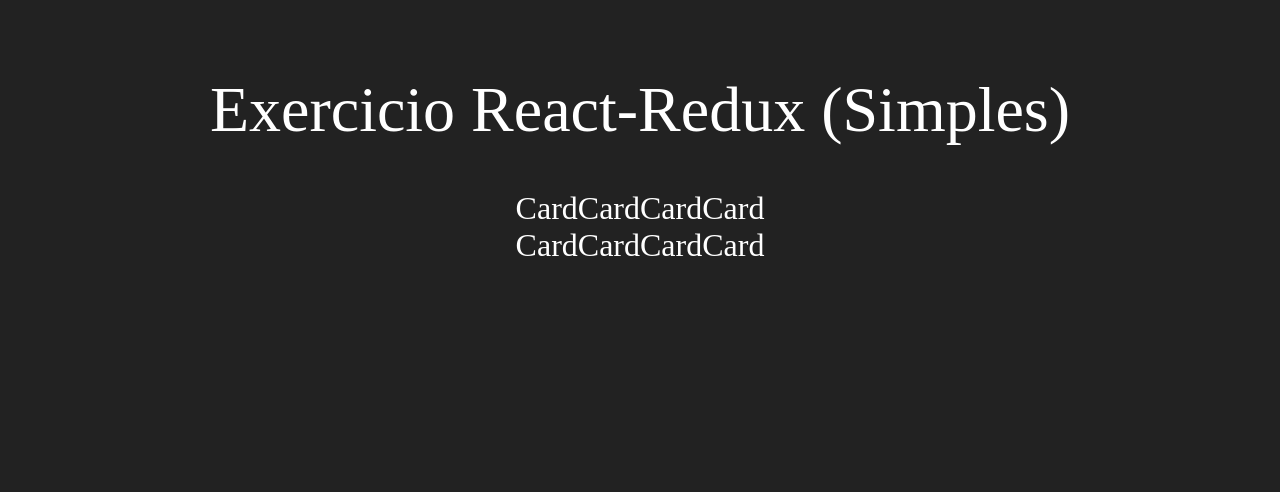
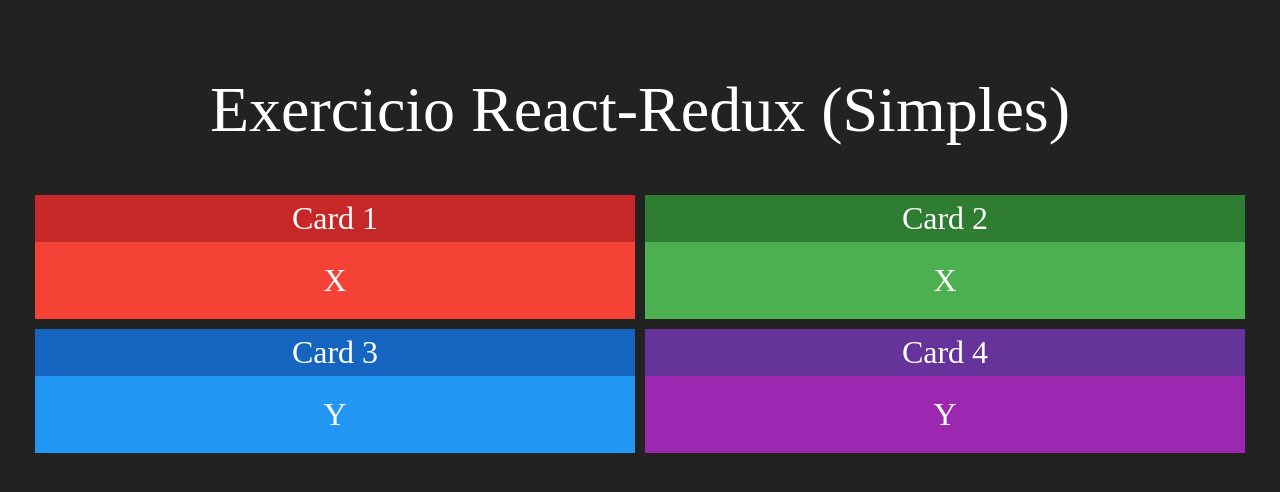
Before and after one commit to brunobandelli/REDUX-REACT, a React (Create React App) app: page / in a window 1280 px wide. Shown: the top 492 px of the page. Built offline with nearby package versions, Linux system fonts and the light colour scheme.

Commit message:
Component Card

```diff
--- a/src/App.css
+++ b/src/App.css
@@ -1,7 +1,8 @@
 .App {
   display: flex;
   flex-direction: column;
-  align-items: center;
+  /*align-items: stretch;*/     /*VAI ESTICAR O CONTEUDO*/
+  text-align: center;
 }
 
 h1 {
--- a/src/App.js
+++ b/src/App.js
@@ -6,16 +6,12 @@
     <div className="App">
       <h1>Exercicio React-Redux (Simples)</h1>
       <div className="linha">
-      <Card></Card>
-      <Card></Card>
-      <Card></Card>
-      <Card></Card>
+      <Card title="Card 1" red>X</Card>
+      <Card title="Card 2" green>X</Card>
       </div>
       <div className="linha">
-      <Card></Card>
-      <Card></Card>
-      <Card></Card>
-      <Card></Card>
+      <Card title="Card 3" blue>Y</Card>
+      <Card title="Card 4" purple>Y</Card>
       </div>
     </div>
   );
--- a/src/components/Card.css
+++ b/src/components/Card.css
@@ -0,0 +1,35 @@
+.Card {
+    flex: 1;        /*SIGNIFICA QUE O CARD VAI CRESCER*/
+    display: flex;
+    flex-direction: column;
+    margin: 5px;
+
+}
+
+.Card .Header {
+    display: flex;
+    /*flex-direction: row;*/   /*SIGNIFICA QUE VAI ORGANIZAR OS ITENS NA LINHA*/
+    justify-content: center;  /*VAI JUSTIFICAR O TITULO NO CENTRO*/
+
+}
+
+.Card .Header .Title {
+    flex: 1;
+    padding: 5px;
+}
+
+.Card .Content {
+    padding: 20px;
+}
+
+.Card.Red .Header { color: #fff; background-color: #c62828; }
+.Card.Red .Content { background-color: #f44336; }
+
+.Card.Green .Header { color: #fff; background-color: #2e7d32; }
+.Card.Green .Content { background-color: #4caf50; }
+
+.Card.Blue .Header { color: #fff; background-color: #1565c0; }
+.Card.Blue .Content { background-color: #2196f3; }
+
+.Card.Purple .Header { color: #fff; background-color: #653399 ; }
+.Card.Purple .Content { background-color: #9c27b0; }
--- a/src/components/Card.jsx
+++ b/src/components/Card.jsx
@@ -1,12 +1,25 @@
 import './Card.css'
 import React from 'react'
+
+function getColor(props){
+    if(props.red) return "Red"
+    if(props.green) return "Green"
+    if(props.blue) return "Blue"
+    if(props.purple) return "Purple"
+    return ""
+}
 
 
 // eslint-disable-next-line import/no-anonymous-default-export
 export default props => {
     return (
-        <div>
-            Card
+        <div className={`Card ${getColor(props)}`}>
+            <div className="Header">
+                <span className="Title">{props.title}</span>
+            </div>
+            <div className="Content">
+                {props.children}
+            </div>
         </div>
     )
 }
```
